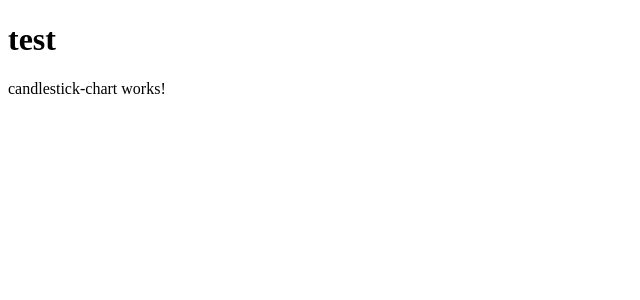
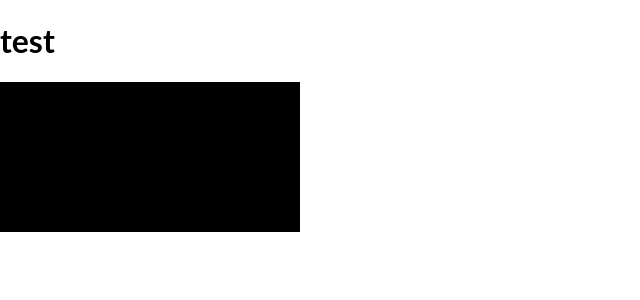
Before and after one commit to Serjohn27/stock-dashboard, an Angular app: page / in a window 1280 px wide. Shown: the top 300 px of the page, without its empty margins (0-640 px from the left). Built offline with nearby package versions, Linux system fonts and the light colour scheme.

Commit message:
added styles

```diff
--- a/src/app/app.component.html
+++ b/src/app/app.component.html
@@ -2,7 +2,6 @@
   <h1>test</h1>
 
   <app-candlestick-chart></app-candlestick-chart>
-  <svg id ="container" width="1000" height="600"></svg>
 </div>
 
 <router-outlet></router-outlet>
--- a/src/app/candlestick-chart/candlestick-chart.component.css
+++ b/src/app/candlestick-chart/candlestick-chart.component.css
@@ -0,0 +1,8 @@
+#canvas{
+    width: 600;
+    height: 600;
+    background-color: black;
+}
+#container{
+    width: 100%;
+}
--- a/src/app/candlestick-chart/candlestick-chart.component.html
+++ b/src/app/candlestick-chart/candlestick-chart.component.html
@@ -1 +1,3 @@
-<p>candlestick-chart works!</p>
+<div id="container">
+    <svg id="canvas"></svg>
+</div>
--- a/src/styles.css
+++ b/src/styles.css
@@ -1 +1,5 @@
 /* You can add global styles to this file, and also import other style files */
+
+html, body { height: 100%; margin: 0px; }
+
+* { font-family: 'Lato', sans-serif;}
```
